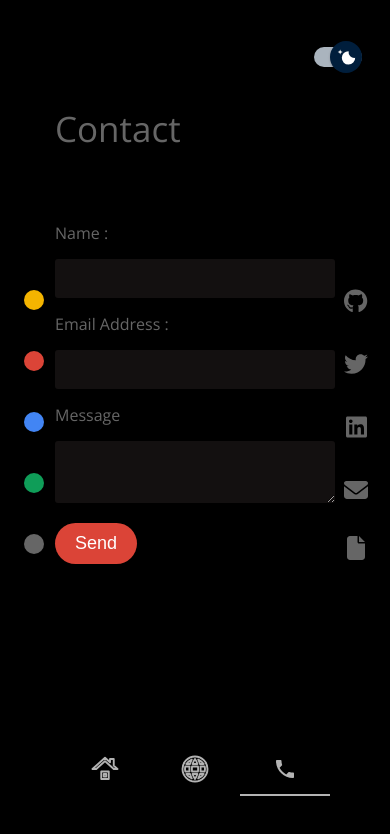
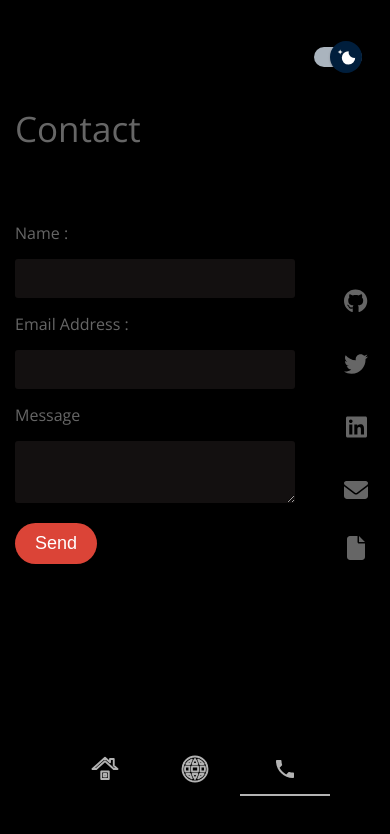
Before and after one commit to barathbalasubramanian/material_ui, a React (Create React App) app: page /contact in a window 390 px wide. Shown: the top 834 px of the page. Built offline with nearby package versions, Linux system fonts and the light colour scheme.

Commit message:
Transition

```diff
--- a/src/index.css
+++ b/src/index.css
@@ -328,4 +328,10 @@ body {
   .centered-content {
     width: 100%;
   }
+  .contact .floating-div .left-icons {
+      display: none;
+  }
+  .modal {
+    justify-content: space-between;
+  }
 }
```
